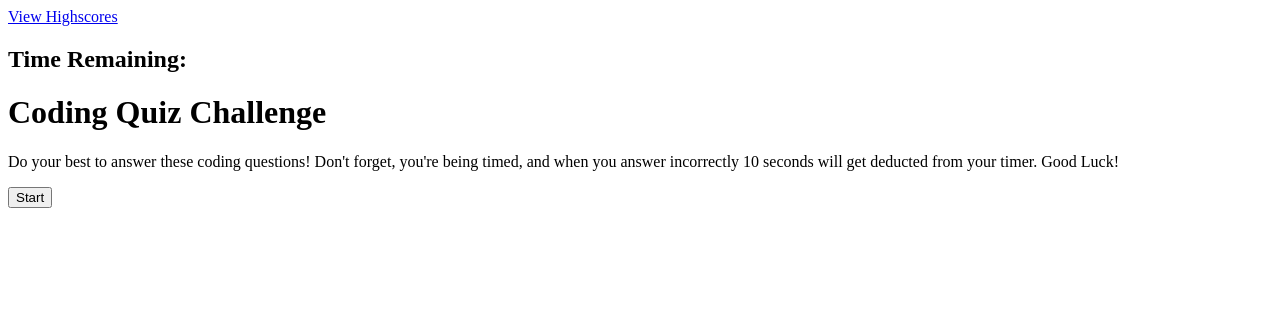
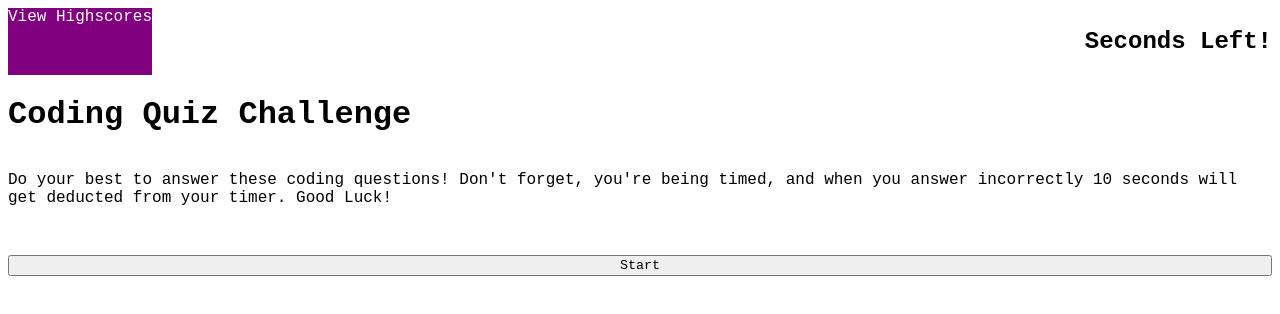
Before and after one commit to meck512/code-quiz, a plain HTML site: page index.html in a window 1280 px wide. Drawn offline with Linux system fonts and the light colour scheme.

Commit message:
begin CSS

```diff
--- a/assets/script.js
+++ b/assets/script.js
@@ -44,7 +44,7 @@ function countdown() {
             timeLeft--;
         } else if (timeLeft === 1) {
             // When `timeLeft` is equal to 1, rename to 'second' instead of 'seconds'
-            timerEl.textContent = timeLeft + ' second';
+            timerEl.textContent = timeLeft;
             timeLeft--;
         } else {
             // Once `timeLeft` gets to 0, set `timerEl` to an empty string
@@ -153,11 +153,11 @@ function gameOver() {
     qDiv.appendChild(inputI);
 
     // Submit Button
-      var submitBtn = document.createElement("button");
-      submitBtn.setAttribute("type", "submit");
-      submitBtn.setAttribute("id", "submit");
-      submitBtn.textContent = "Submit";
-      qDiv.appendChild(submitBtn);
+    var submitBtn = document.createElement("button");
+    submitBtn.setAttribute("type", "submit");
+    submitBtn.setAttribute("id", "submit");
+    submitBtn.textContent = "Submit";
+    qDiv.appendChild(submitBtn);
 
     // High Score Page Feeder
     submitBtn.addEventListener("click", function () {
--- a/assets/style.css
+++ b/assets/style.css
@@ -0,0 +1,22 @@
+* {
+    font-family: Courier New, monospace;
+}
+
+
+  a {
+      background-color: purple;
+      color: white;
+      text-decoration: none;
+  }
+
+  .flex1 {
+      display: flex;
+      justify-content: space-between;
+      flex-wrap: nowrap;
+
+  }
+  .flex2 {
+    display: flex;
+    flex-direction: column;
+
+  }
--- a/index.html
+++ b/index.html
@@ -5,24 +5,26 @@
     <meta charset="UTF-8">
     <meta http-equiv="X-UA-Compatible" content="IE=edge">
     <meta name="viewport" content="width=device-width, initial-scale=1.0">
-
     <link rel="stylesheet" type="text/css" href="assets/style.css">
 
     <title>CODING QUIZ</title>
 </head>
 
 <body>
-    <a href="highScore.html">View Highscores</a>
+    <div class="flex1">
+        <a href="highScore.html">View Highscores</a>
 
-    <div id="container">
-        <div id="timerDiv">
-            <h2> Time Remaining:
-                <div id="countdown"></div>
-            </h2>
+        <div id="container">
+            <div id="timerDiv">
+                <h2>
+                    <div id="countdown"></div> Seconds Left!
+                </h2>
+            </div>
+        </div>
         </div>
 
 
-        <div id="qDiv">
+        <div id="qDiv" class="flex2">
             <h1>Coding Quiz Challenge</h1>
             <p>Do your best to answer these coding questions! Don't forget, you're being timed, and when you answer
                 incorrectly 10 seconds will get deducted from your timer. Good Luck!
@@ -30,7 +32,7 @@
             <ul id="multChoice"></ul>
             <button id="startTimerButton">Start</button>
         </div>
-    </div>
+
 
 
 
```
Also changed, not shown: highscore.html (+12 -2 lines), assets/highscore.js (line endings or trailing spaces).
